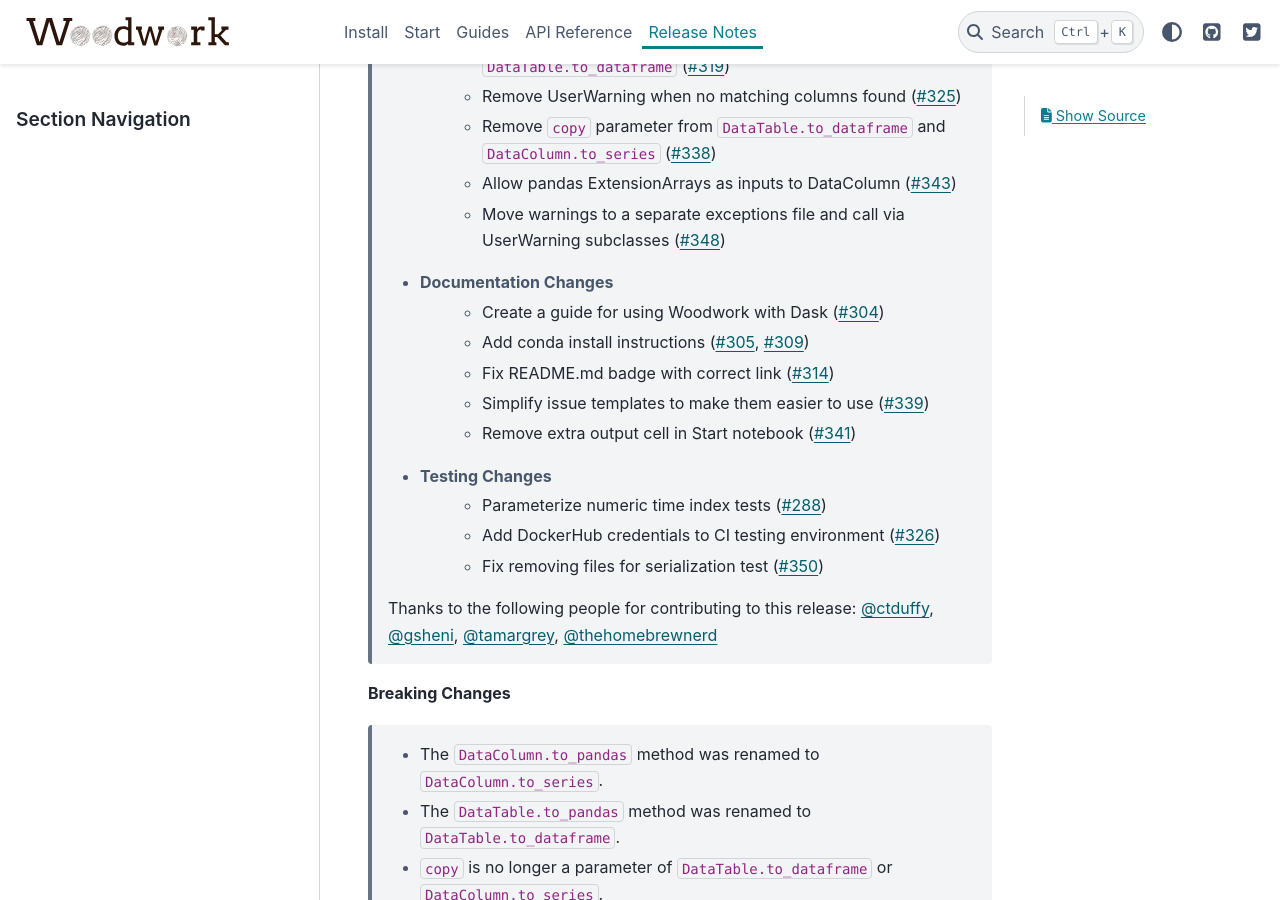
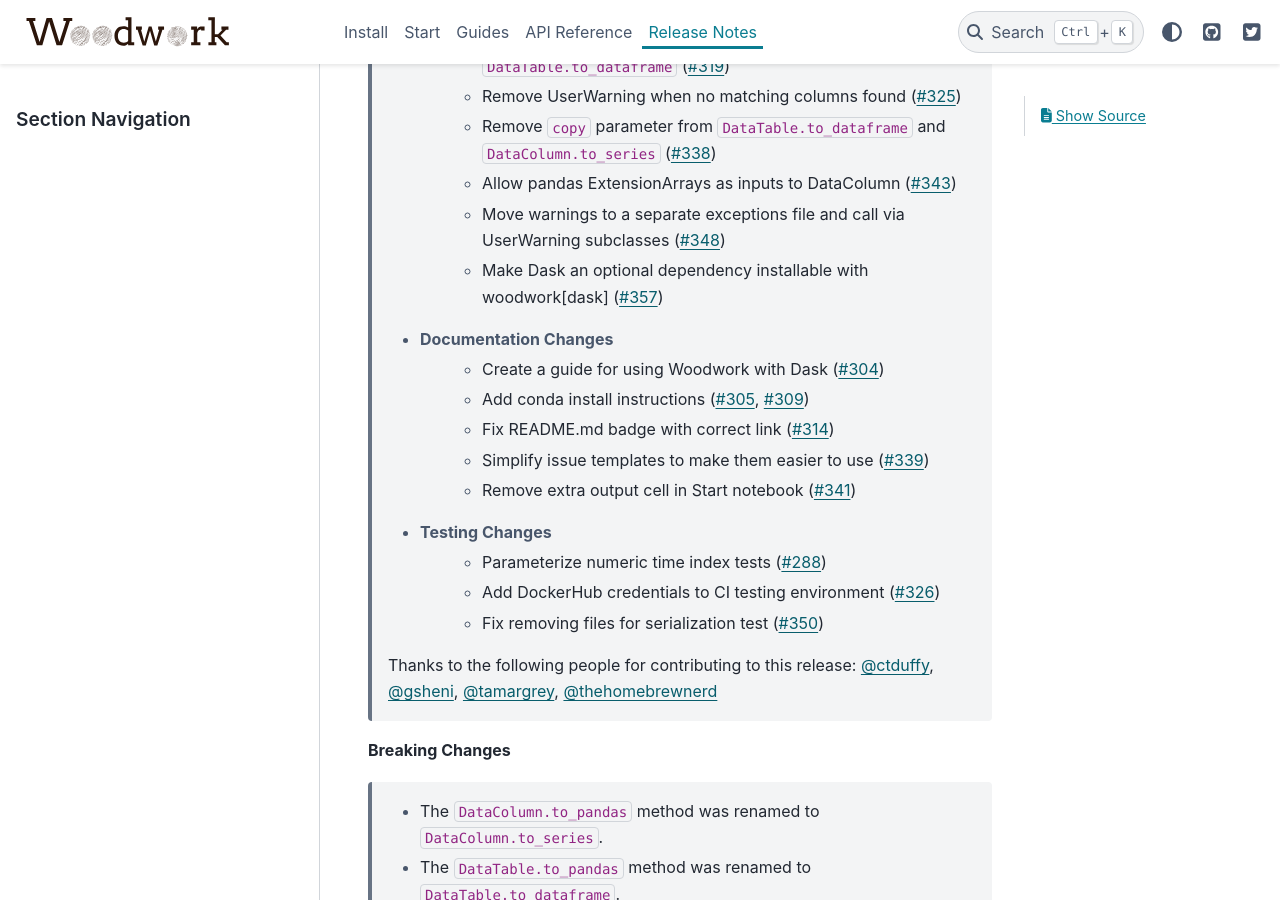
Before and after one commit to alteryx/woodwork, a Sphinx documentation site: the page built from docs/source/release_notes.rst, in a window 1280 px wide and 900 px high, scrolled down 936 px. Built offline with Sphinx 7.4.7 and the PyData theme 0.15.4, drawn with Linux system fonts in a browser that asks for light colours; comment, search, counter and statistics services are not loaded.

Commit message:
Add relelase note

```diff
--- a/docs/source/release_notes.rst
+++ b/docs/source/release_notes.rst
@@ -25,6 +25,7 @@ Release Notes
         * Remove ``copy`` parameter from ``DataTable.to_dataframe`` and ``DataColumn.to_series`` (:pr:`338`)
         * Allow pandas ExtensionArrays as inputs to DataColumn (:pr:`343`)
         * Move warnings to a separate exceptions file and call via UserWarning subclasses (:pr:`348`)
+        * Make Dask an optional dependency installable with woodwork[dask] (:pr:`357`)
     * Documentation Changes
         * Create a guide for using Woodwork with Dask (:pr:`304`)
         * Add conda install instructions (:pr:`305`, :pr:`309`)
```
Also changed, not shown: 1 other file.
